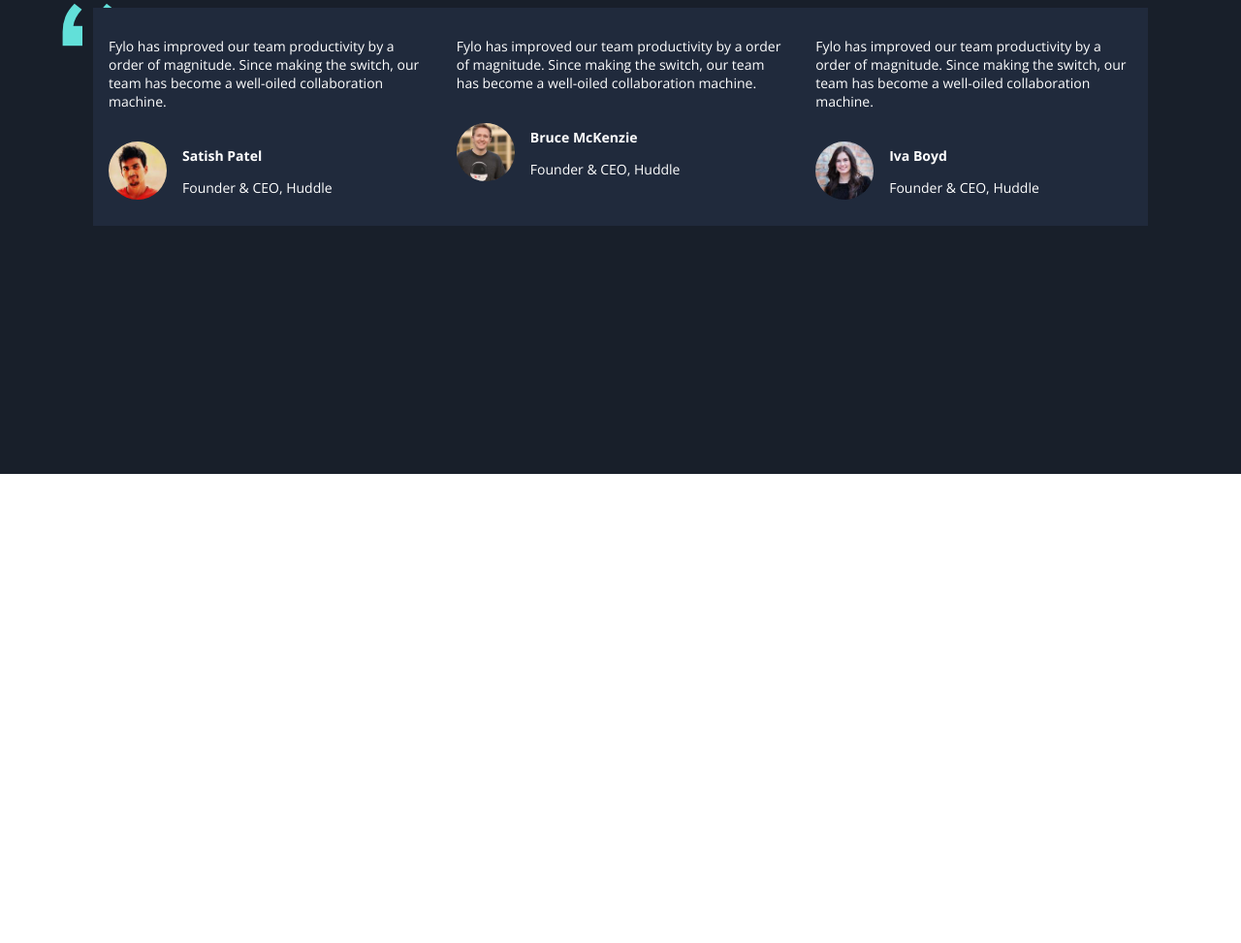
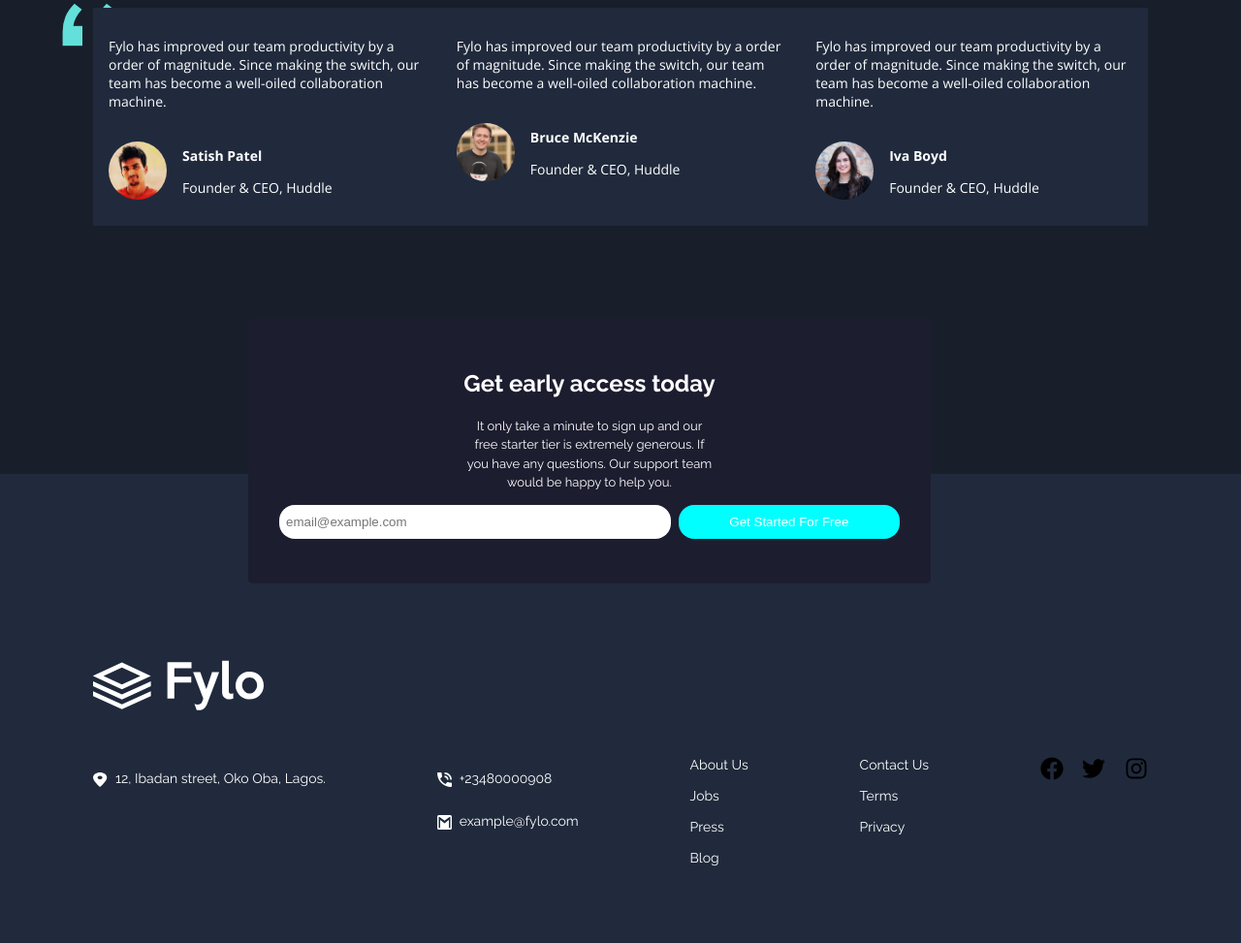
Before and after one commit to Magicinlittlethings/FyloProject, a plain HTML site: page index.html in a window 1280 px wide. Shown: the part 2073-3046 px from the top of the page at 97% size. Before the commit the page ends 2562 px from the top, so only its background shows below. Drawn offline with nearby package versions, Linux system fonts and the light colour scheme.

Commit message:
Update index.html

```diff
--- a/index.html
+++ b/index.html
@@ -150,7 +150,7 @@
       </div>
     </section>
 
-    <!--
+
     <section class="footer">
       <section class="signup">
         <div class="container">
@@ -195,11 +195,11 @@
                 <div class="icons">
 
                   <svg style="width:1.5rem; height:1.5rem; margin-right:1rem; color:white;" xmlns="http://www.w3.org/2000/svg" viewBox="0 0 512 512"><!--! Font Awesome Pro 6.1.1 by @fontawesome - https://fontawesome.com License - https://fontawesome.com/license (Commercial License) Copyright 2022 Fonticons, Inc. -->
-                    <!--<path d="M504 256C504 119 393 8 256 8S8 119 8 256c0 123.78 90.69 226.38 209.25 245V327.69h-63V256h63v-54.64c0-62.15 37-96.48 93.67-96.48 27.14 0 55.52 4.84 55.52 4.84v61h-31.28c-30.8 0-40.41 19.12-40.41 38.73V256h68.78l-11 71.69h-57.78V501C413.31 482.38 504 379.78 504 256z"/></svg>
+                    <path d="M504 256C504 119 393 8 256 8S8 119 8 256c0 123.78 90.69 226.38 209.25 245V327.69h-63V256h63v-54.64c0-62.15 37-96.48 93.67-96.48 27.14 0 55.52 4.84 55.52 4.84v61h-31.28c-30.8 0-40.41 19.12-40.41 38.73V256h68.78l-11 71.69h-57.78V501C413.31 482.38 504 379.78 504 256z"/></svg>
                   <svg style="width:1.5rem; height:1.5rem;margin-right:1rem; color:white;" xmlns="http://www.w3.org/2000/svg" viewBox="0 0 512 512"><!--! Font Awesome Pro 6.1.1 by @fontawesome - https://fontawesome.com License - https://fontawesome.com/license (Commercial License) Copyright 2022 Fonticons, Inc. -->
-                    <!--<path d="M459.37 151.716c.325 4.548.325 9.097.325 13.645 0 138.72-105.583 298.558-298.558 298.558-59.452 0-114.68-17.219-161.137-47.106 8.447.974 16.568 1.299 25.34 1.299 49.055 0 94.213-16.568 130.274-44.832-46.132-.975-84.792-31.188-98.112-72.772 6.498.974 12.995 1.624 19.818 1.624 9.421 0 18.843-1.3 27.614-3.573-48.081-9.747-84.143-51.98-84.143-102.985v-1.299c13.969 7.797 30.214 12.67 47.431 13.319-28.264-18.843-46.781-51.005-46.781-87.391 0-19.492 5.197-37.36 14.294-52.954 51.655 63.675 129.3 105.258 216.365 109.807-1.624-7.797-2.599-15.918-2.599-24.04 0-57.828 46.782-104.934 104.934-104.934 30.213 0 57.502 12.67 76.67 33.137 23.715-4.548 46.456-13.32 66.599-25.34-7.798 24.366-24.366 44.833-46.132 57.827 21.117-2.273 41.584-8.122 60.426-16.243-14.292 20.791-32.161 39.308-52.628 54.253z"/></svg>
+                    <path d="M459.37 151.716c.325 4.548.325 9.097.325 13.645 0 138.72-105.583 298.558-298.558 298.558-59.452 0-114.68-17.219-161.137-47.106 8.447.974 16.568 1.299 25.34 1.299 49.055 0 94.213-16.568 130.274-44.832-46.132-.975-84.792-31.188-98.112-72.772 6.498.974 12.995 1.624 19.818 1.624 9.421 0 18.843-1.3 27.614-3.573-48.081-9.747-84.143-51.98-84.143-102.985v-1.299c13.969 7.797 30.214 12.67 47.431 13.319-28.264-18.843-46.781-51.005-46.781-87.391 0-19.492 5.197-37.36 14.294-52.954 51.655 63.675 129.3 105.258 216.365 109.807-1.624-7.797-2.599-15.918-2.599-24.04 0-57.828 46.782-104.934 104.934-104.934 30.213 0 57.502 12.67 76.67 33.137 23.715-4.548 46.456-13.32 66.599-25.34-7.798 24.366-24.366 44.833-46.132 57.827 21.117-2.273 41.584-8.122 60.426-16.243-14.292 20.791-32.161 39.308-52.628 54.253z"/></svg>
                   <svg style="width:1.5rem; height:1.5rem; color:white;" xmlns="http://www.w3.org/2000/svg" viewBox="0 0 448 512"><!--! Font Awesome Pro 6.1.1 by @fontawesome - https://fontawesome.com License - https://fontawesome.com/license (Commercial License) Copyright 2022 Fonticons, Inc. -->
-                    <!--<path d="M224.1 141c-63.6 0-114.9 51.3-114.9 114.9s51.3 114.9 114.9 114.9S339 319.5 339 255.9 287.7 141 224.1 141zm0 189.6c-41.1 0-74.7-33.5-74.7-74.7s33.5-74.7 74.7-74.7 74.7 33.5 74.7 74.7-33.6 74.7-74.7 74.7zm146.4-194.3c0 14.9-12 26.8-26.8 26.8-14.9 0-26.8-12-26.8-26.8s12-26.8 26.8-26.8 26.8 12 26.8 26.8zm76.1 27.2c-1.7-35.9-9.9-67.7-36.2-93.9-26.2-26.2-58-34.4-93.9-36.2-37-2.1-147.9-2.1-184.9 0-35.8 1.7-67.6 9.9-93.9 36.1s-34.4 58-36.2 93.9c-2.1 37-2.1 147.9 0 184.9 1.7 35.9 9.9 67.7 36.2 93.9s58 34.4 93.9 36.2c37 2.1 147.9 2.1 184.9 0 35.9-1.7 67.7-9.9 93.9-36.2 26.2-26.2 34.4-58 36.2-93.9 2.1-37 2.1-147.8 0-184.8zM398.8 388c-7.8 19.6-22.9 34.7-42.6 42.6-29.5 11.7-99.5 9-132.1 9s-102.7 2.6-132.1-9c-19.6-7.8-34.7-22.9-42.6-42.6-11.7-29.5-9-99.5-9-132.1s-2.6-102.7 9-132.1c7.8-19.6 22.9-34.7 42.6-42.6 29.5-11.7 99.5-9 132.1-9s102.7-2.6 132.1 9c19.6 7.8 34.7 22.9 42.6 42.6 11.7 29.5 9 99.5 9 132.1s2.7 102.7-9 132.1z"/></svg>
+                    <path d="M224.1 141c-63.6 0-114.9 51.3-114.9 114.9s51.3 114.9 114.9 114.9S339 319.5 339 255.9 287.7 141 224.1 141zm0 189.6c-41.1 0-74.7-33.5-74.7-74.7s33.5-74.7 74.7-74.7 74.7 33.5 74.7 74.7-33.6 74.7-74.7 74.7zm146.4-194.3c0 14.9-12 26.8-26.8 26.8-14.9 0-26.8-12-26.8-26.8s12-26.8 26.8-26.8 26.8 12 26.8 26.8zm76.1 27.2c-1.7-35.9-9.9-67.7-36.2-93.9-26.2-26.2-58-34.4-93.9-36.2-37-2.1-147.9-2.1-184.9 0-35.8 1.7-67.6 9.9-93.9 36.1s-34.4 58-36.2 93.9c-2.1 37-2.1 147.9 0 184.9 1.7 35.9 9.9 67.7 36.2 93.9s58 34.4 93.9 36.2c37 2.1 147.9 2.1 184.9 0 35.9-1.7 67.7-9.9 93.9-36.2 26.2-26.2 34.4-58 36.2-93.9 2.1-37 2.1-147.8 0-184.8zM398.8 388c-7.8 19.6-22.9 34.7-42.6 42.6-29.5 11.7-99.5 9-132.1 9s-102.7 2.6-132.1-9c-19.6-7.8-34.7-22.9-42.6-42.6-11.7-29.5-9-99.5-9-132.1s-2.6-102.7 9-132.1c7.8-19.6 22.9-34.7 42.6-42.6 29.5-11.7 99.5-9 132.1-9s102.7-2.6 132.1 9c19.6 7.8 34.7 22.9 42.6 42.6 11.7 29.5 9 99.5 9 132.1s2.7 102.7-9 132.1z"/></svg>
                 </div>
 
 
```
